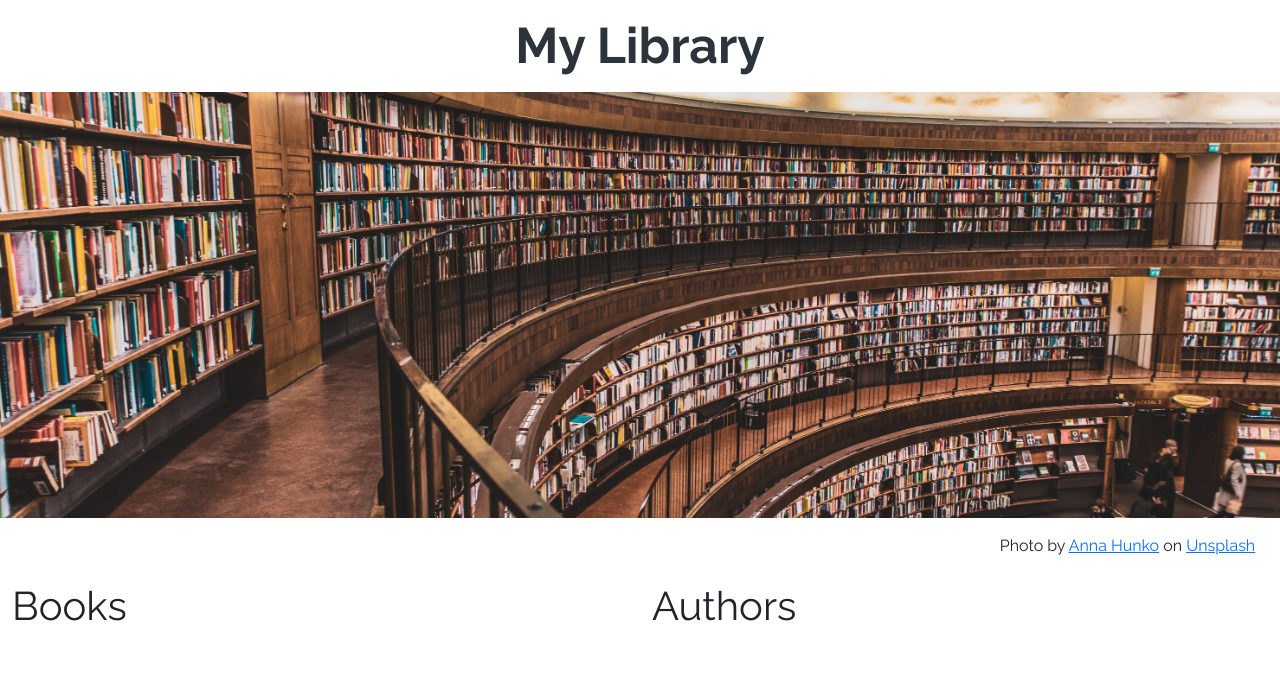
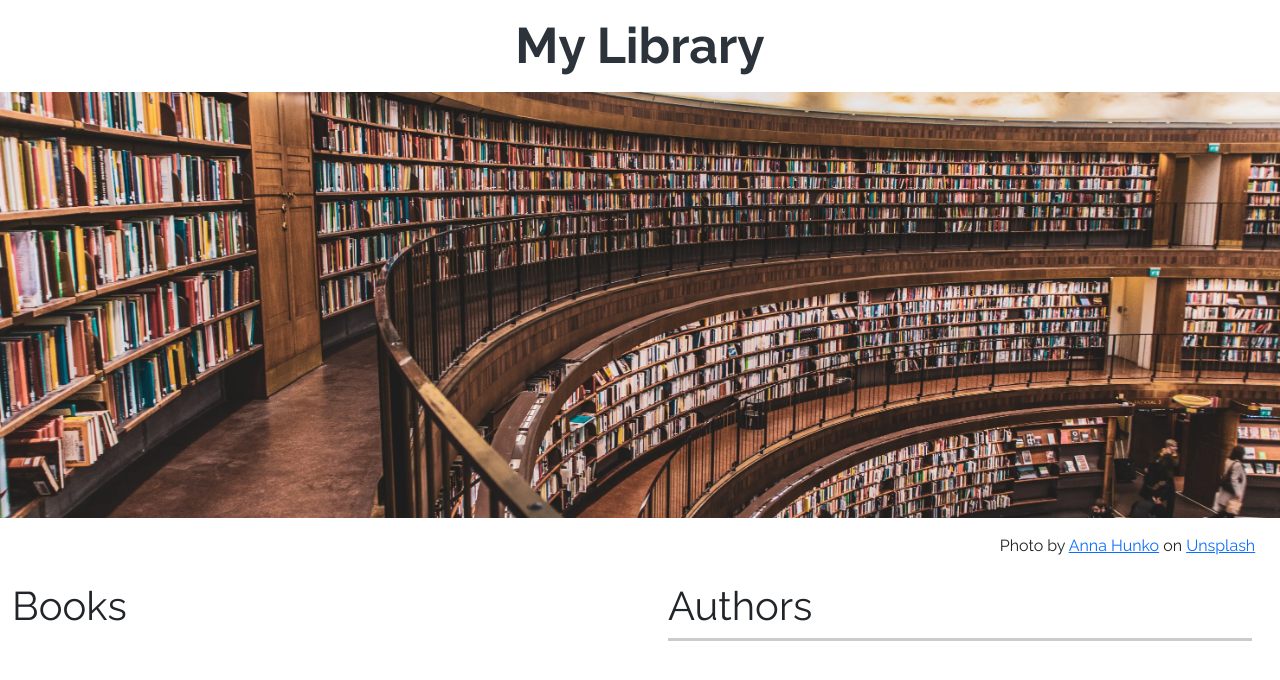
Before and after one commit to bitdevlk/library-spa, a React (Create React App) app: page / in a window 1280 px wide. Shown: the top 680 px of the page. Built offline with nearby package versions, Linux system fonts and the light colour scheme.

Commit message:
Author welcome done

```diff
--- a/src/App.css
+++ b/src/App.css
@@ -9,3 +9,11 @@
   font-size: calc(0.6rem + 0.5vw);
   padding-right: 1vw;
 }
+.h1{
+  font-weight: 500;
+}
+hr{
+
+  height: 3px !important;
+  color: #2E3235;
+}
--- a/src/App.tsx
+++ b/src/App.tsx
@@ -1,7 +1,7 @@
 import React from 'react';
 import './App.css';
 import Books from './Books';
-import Authors from './Authors';
+import Authors from './components/Author/Authors';
 
 function App() {
   return (
@@ -16,10 +16,10 @@ function App() {
         <p> <span className='credit-text'> Photo by <a target="_blank" href="https://unsplash.com/@annahunko?utm_source=unsplash&utm_medium=referral&utm_content=creditCopyText">Anna Hunko</a> on <a target="_blank" href="https://unsplash.com/?utm_source=unsplash&utm_medium=referral&utm_content=creditCopyText">Unsplash</a> </span> </p>
       </div>
       <div className='col-6' >
-        <Books></Books>
+        <Books />
       </div>
       <div className='col-6' >
-        <Authors></Authors>
+        <Authors />
       </div>
     </div>
   );
--- a/src/Authors.tsx
+++ /dev/null
@@ -1,10 +0,0 @@
-import { FunctionComponent } from "react";
-
-
-const Authors: FunctionComponent = () => {
-    return (<div >
-        <h1>Authors</h1>
-    </div>);
-}
-
-export default Authors;
--- /dev/null
+++ b/src/components/Author/AuthorWelcome.tsx
@@ -0,0 +1,10 @@
+import {FunctionComponent} from "react";
+
+const AuthorWelcome: FunctionComponent = () => {
+    return (<>
+            <p className="h1">Authors</p>
+            <hr className="py-0 mt-1"/>
+        </>
+    )
+}
+export default AuthorWelcome;
--- /dev/null
+++ b/src/components/Author/Authors.tsx
@@ -0,0 +1,13 @@
+import { FunctionComponent } from "react";
+import AuthorWelcome from "./AuthorWelcome";
+
+
+const Authors: FunctionComponent = () => {
+    return (
+        <div className="mx-3">
+            <AuthorWelcome />
+        </div>
+    );
+}
+
+export default Authors;
```
